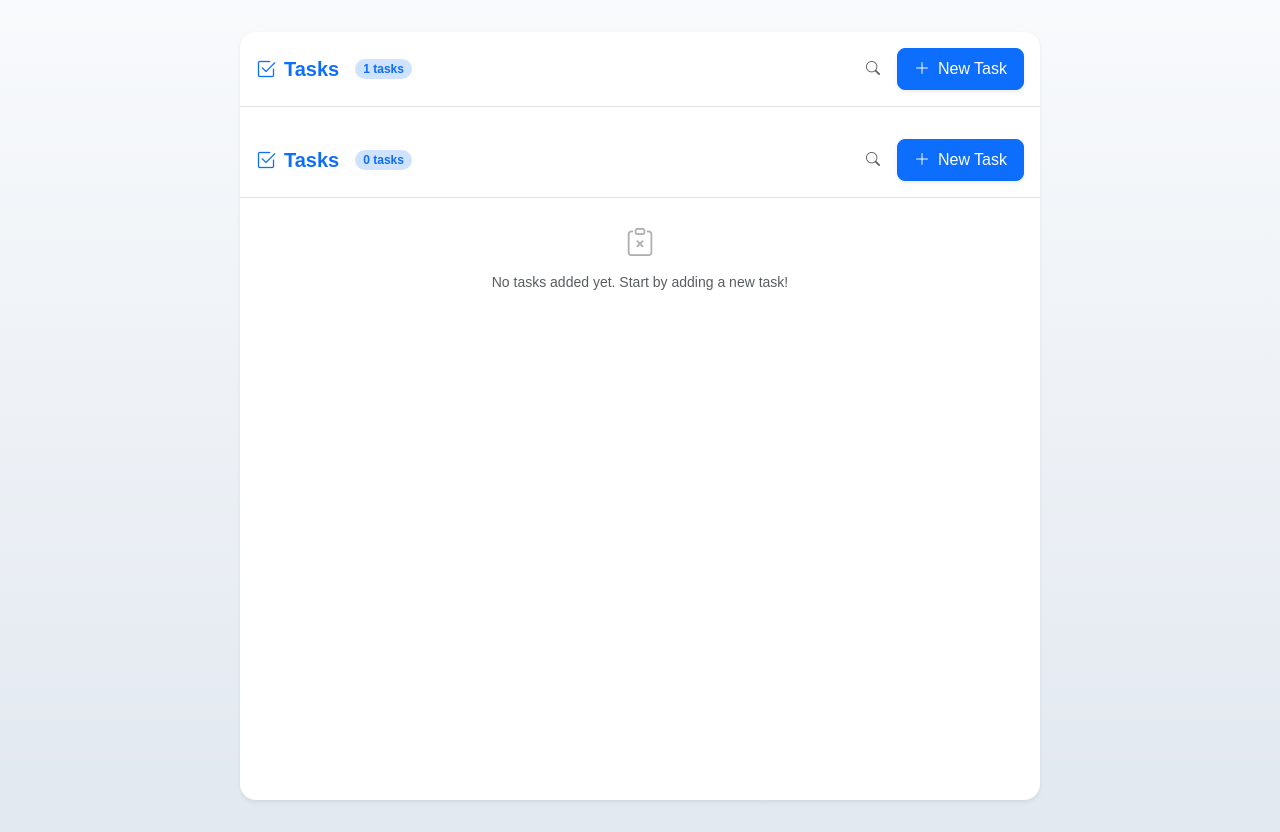
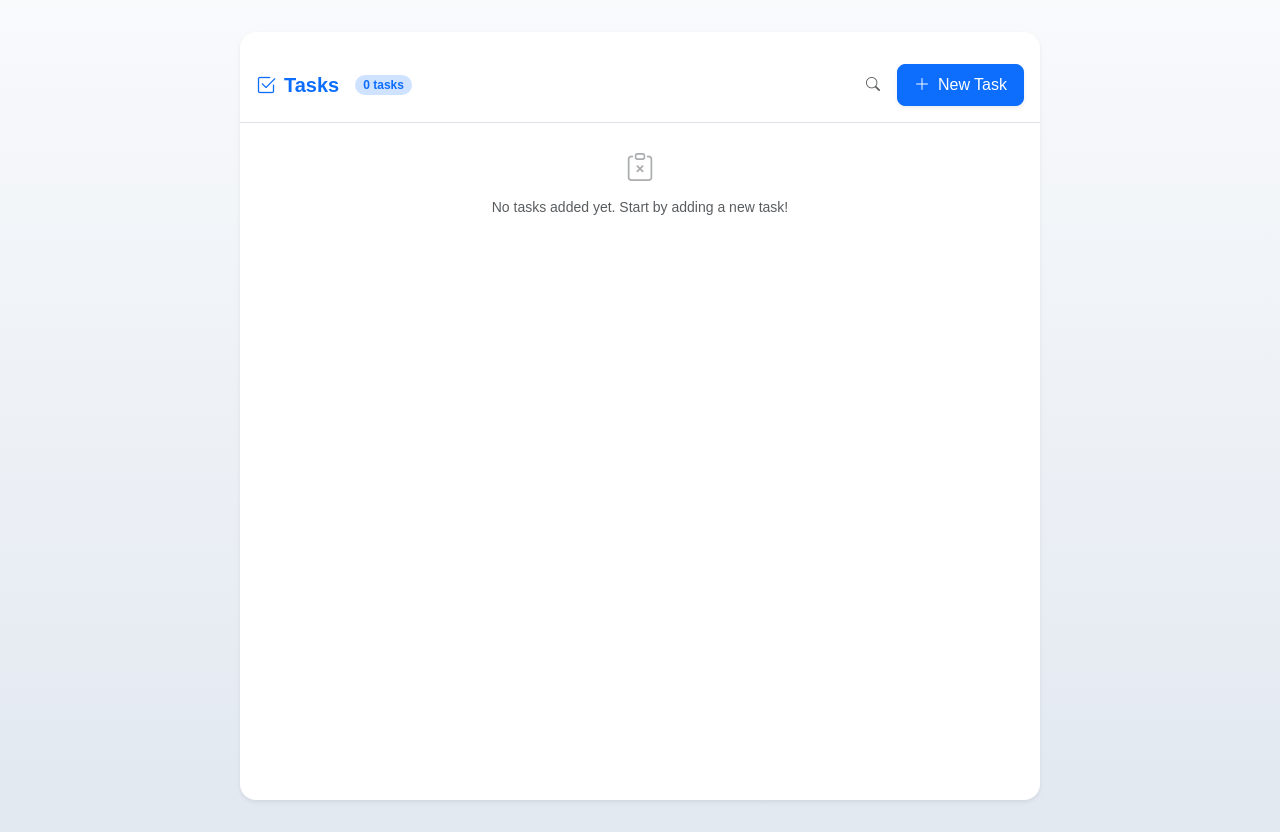
Before and after one commit to Devuno-official/ReactJs, a React (Vite) app in the folder Todo-App/: page / in a window 1280 px wide. Built offline with nearby package versions, Linux system fonts and the light colour scheme.

Commit message:
Container as manage our  app.jsx children

```diff
--- a/Todo-App/src/Components/Container.jsx
+++ b/Todo-App/src/Components/Container.jsx
@@ -1,16 +1,11 @@
 import "./Container.css";
-import Header from "./Header";
 
 export default function Container({ children }) {
-  // Get actual task count from children if ShowTask component is present
-  const taskCount = Array.isArray(children)
-    ? children.filter((child) => child.type?.name === "ShowTask").length
-    : 0;
 
   return (
     <div className="task-container">
       <div className="task-wrapper bg-white shadow-sm">
-        <Header taskCount={taskCount} />
+        {/* <Header taskCount={taskCount} /> */}
         <div className="task-content-area">{children}</div>
       </div>
     </div>
```
